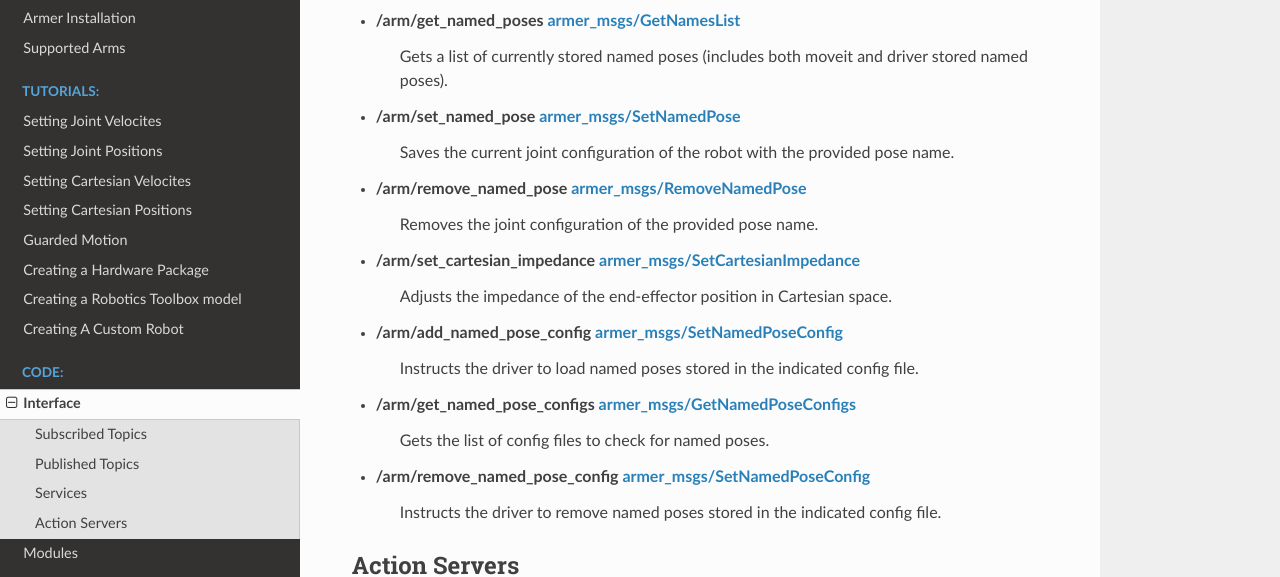
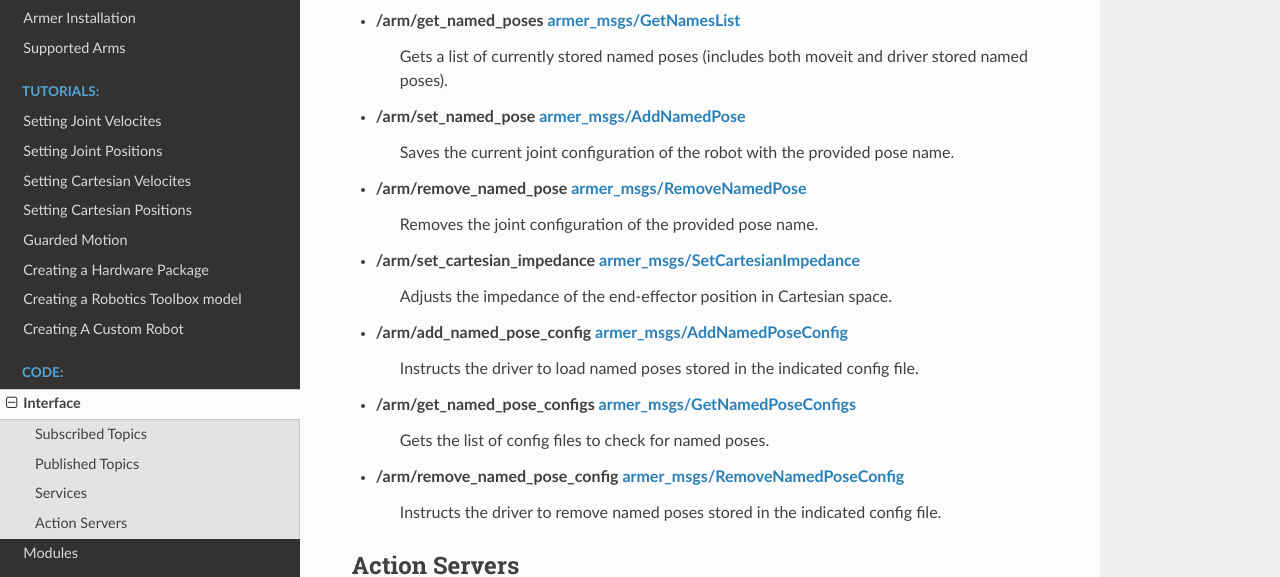
Before and after one commit to qcr/armer, a Sphinx documentation site: the page built from docs/API.rst, in a window 1280 px wide and 900 px high, scrolled down 1212 px. Shown: the part 151-728 px from the top of the window. Built offline with Sphinx 7.4.7 and the Read the Docs theme 2.0.0, drawn with Linux system fonts in a browser that asks for light colours.

```diff
--- a/docs/API.rst
+++ b/docs/API.rst
@@ -40,7 +40,7 @@
 * **/arm/get_named_poses** `armer_msgs/GetNamesList <https://github.com/qcr/armer_msgs/blob/main/srv/GetNamesList.srv>`_
     Gets a list of currently stored named poses (includes both moveit and driver stored named poses).
 
-* **/arm/set_named_pose** `armer_msgs/SetNamedPose <https://github.com/qcr/armer_msgs/blob/main/srv/SetNamedPose.srv>`_
+* **/arm/set_named_pose** `armer_msgs/AddNamedPose <https://github.com/qcr/armer_msgs/blob/main/srv/AddNamedPose.srv>`_
     Saves the current joint configuration of the robot with the provided pose name.
 
 * **/arm/remove_named_pose** `armer_msgs/RemoveNamedPose <https://github.com/qcr/armer_msgs/blob/main/srv/RemoveNamedPose.srv>`_
@@ -49,13 +49,13 @@
 * **/arm/set_cartesian_impedance** `armer_msgs/SetCartesianImpedance <https://github.com/qcr/armer_msgs/blob/main/srv/SetCartesianImpedance.srv>`_
     Adjusts the impedance of the end-effector position in Cartesian space.
 
-* **/arm/add_named_pose_config** `armer_msgs/SetNamedPoseConfig <https://github.com/qcr/armer_msgs/blob/main/srv/SetNamedPoseConfig.srv>`_
+* **/arm/add_named_pose_config** `armer_msgs/AddNamedPoseConfig <https://github.com/qcr/armer_msgs/blob/main/srv/AddNamedPoseConfig.srv>`_
     Instructs the driver to load named poses stored in the indicated config file.
 
 * **/arm/get_named_pose_configs** `armer_msgs/GetNamedPoseConfigs <https://github.com/qcr/armer_msgs/blob/main/srv/GetNamedPoseConfigs.srv>`_
     Gets the list of config files to check for named poses.
 
-* **/arm/remove_named_pose_config** `armer_msgs/SetNamedPoseConfig <https://github.com/qcr/armer_msgs/blob/main/srv/SetNamedPoseConfig.srv>`_
+* **/arm/remove_named_pose_config** `armer_msgs/RemoveNamedPoseConfig <https://github.com/qcr/armer_msgs/blob/main/srv/RemoveNamedPoseConfig.srv>`_
     Instructs the driver to remove named poses stored in the indicated config file.
 
 
```
Also changed, not shown: 2 other files.
